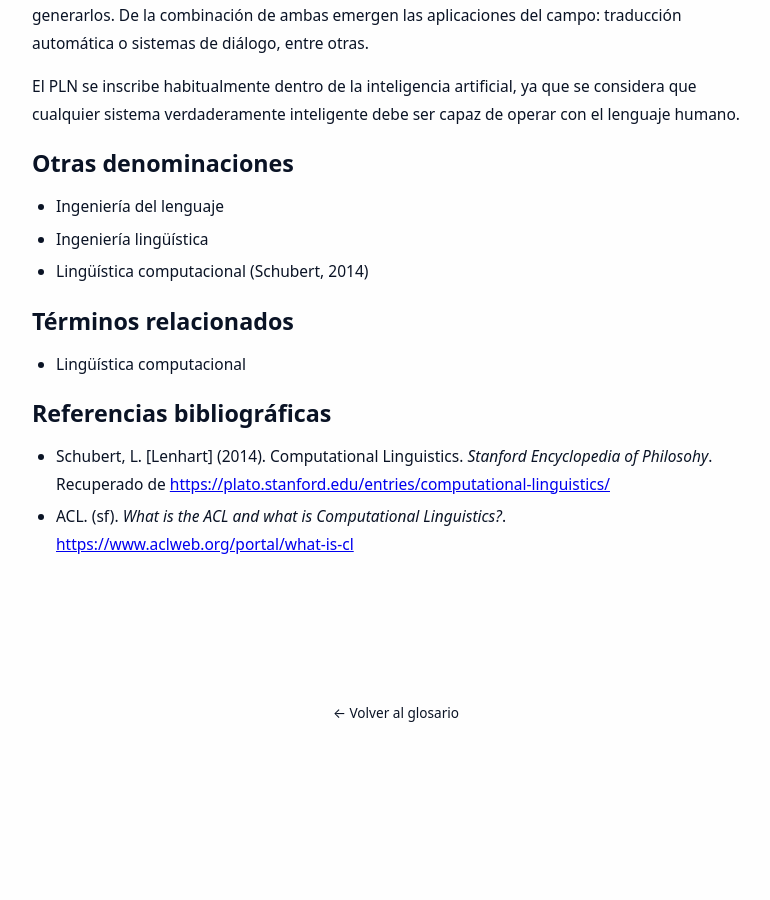
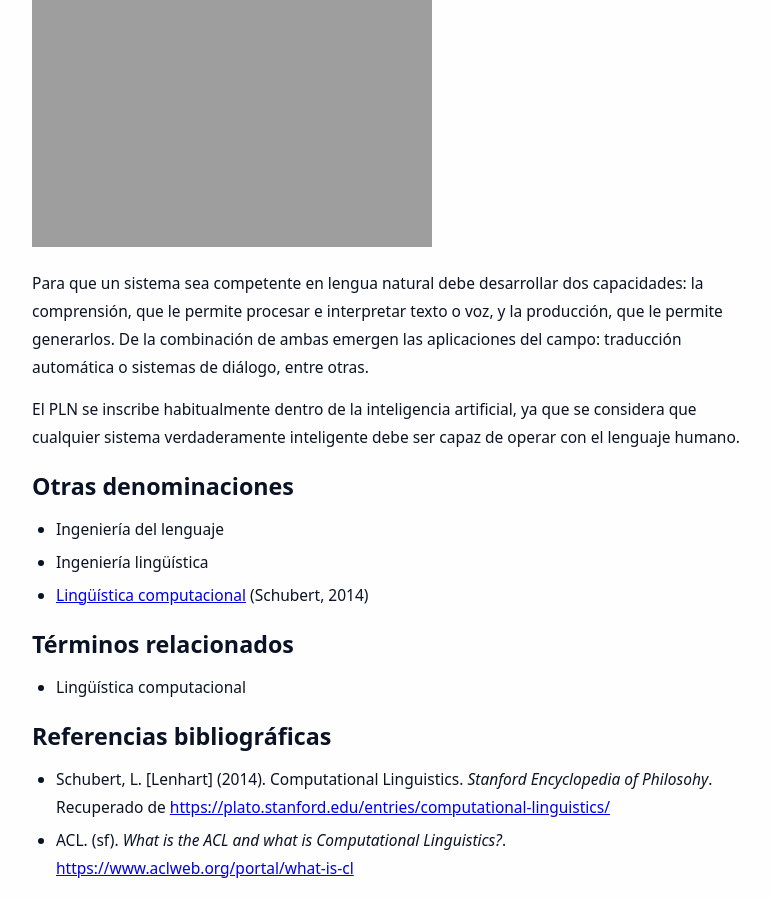
Before and after one commit to Circuigramas/glosario_pln, a Jekyll site: the page built from _terms/pln.md, in a window 1280 px wide and 900 px high, scrolled down 693 px. Shown: the whole window, without its empty margins (244-1014 px from the left). Built offline with Jekyll 4.4.1, drawn with Linux system fonts in a browser that asks for light colours; before the commit the page ends 1448 px from its top, so only the background shows below that; some of the changed lines change nothing that is shown.

Commit message:
Add image and update computational linguistics reference
Added an image to illustrate the concept of natural language processing and updated a reference to computational linguistics with a hyperlink.

```diff
--- a/_terms/pln.md
+++ b/_terms/pln.md
@@ -9,6 +9,8 @@ tags:
 
 Campo interdisciplinar que estudia el desarrollo de sistemas capaces de comprender y producir lenguaje humano. Es el término más amplio del área (preferido tanto en el ámbito académico como en el industrial) y engloba dos vertientes: la lingüística computacional, orientada a la elaboración de modelos computacionales del lenguaje, y una dimensión práctica, normalmente identificada también como PLN, orientada al desarrollo de sistemas y algoritmos que operan con lengua natural.
 
+![Esquema de nuestro concepto de procesamiento del lenguaje natural con ramificaciones a inicios, objetivo y aspectos prácticos y teóricos](https://circuigramas.github.io/glosario_pln/assets/img/nombre.png)
+
 Para que un sistema sea competente en lengua natural debe desarrollar dos capacidades: la comprensión, que le permite procesar e interpretar texto o voz, y la producción, que le permite generarlos. De la combinación de ambas emergen las aplicaciones del campo: traducción automática o sistemas de diálogo, entre otras.
 
 El PLN se inscribe habitualmente dentro de la inteligencia artificial, ya que se considera que cualquier sistema verdaderamente inteligente debe ser capaz de operar con el lenguaje humano.
@@ -16,7 +18,7 @@ El PLN se inscribe habitualmente dentro de la inteligencia artificial, ya que se
 # Otras denominaciones
 - Ingeniería del lenguaje
 - Ingeniería lingüística
-- Lingüística computacional (Schubert, 2014)
+- [Lingüística computacional](https://circuigramas.github.io/glosario_pln/lc/) (Schubert, 2014)
 
 # Términos relacionados
 - Lingüística computacional
```
